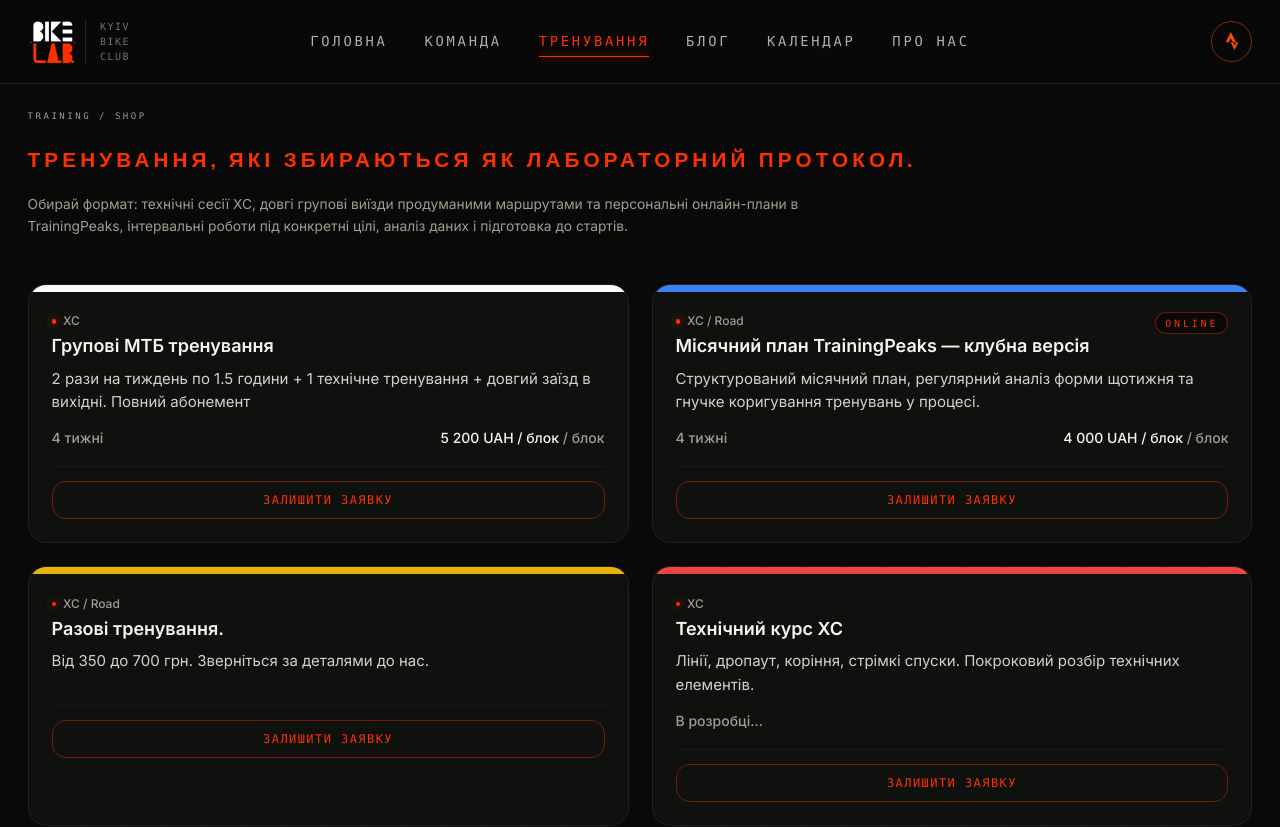
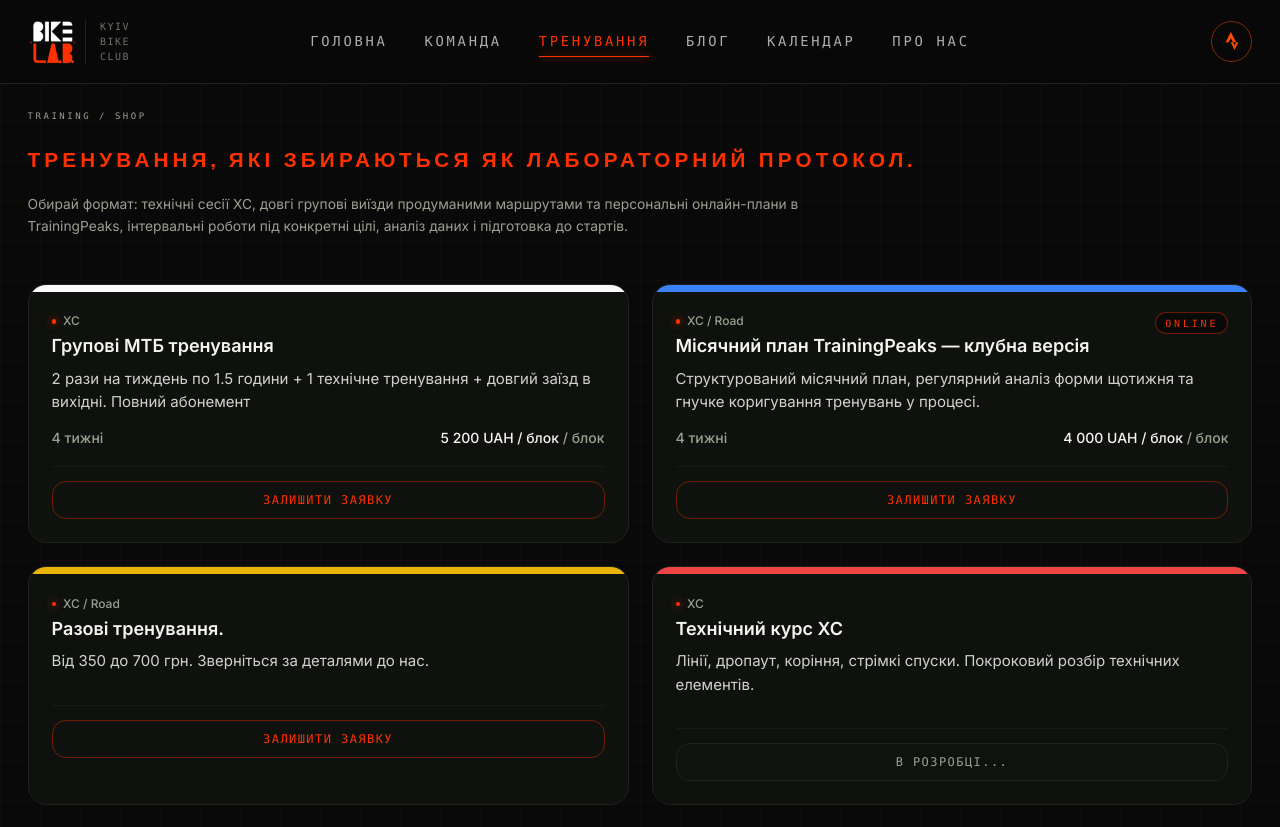
Before and after one commit to VasileAdicto/bikelab-site, a Next.js app: page /training in a window 1280 px wide. Shown: the top 827 px of the page. Built offline with nearby package versions, Linux system fonts and the light colour scheme.

Commit message:
Update TrainingCard component to include a placeholder for duration and add customizable CTA text with a disabled state for better user experience.

```diff
--- a/src/app/training/page.tsx
+++ b/src/app/training/page.tsx
@@ -38,8 +38,10 @@ const trainings = [
     description:
       "Лінії, дропаут, коріння, стрімкі спуски. Покроковий розбір технічних елементів.",
     price: "",
-    duration: "В розробці...",
+    duration: "",
     badge: "",
+    ctaText: "В розробці...",
+    ctaDisabled: true,
   },
 ];
 
```
